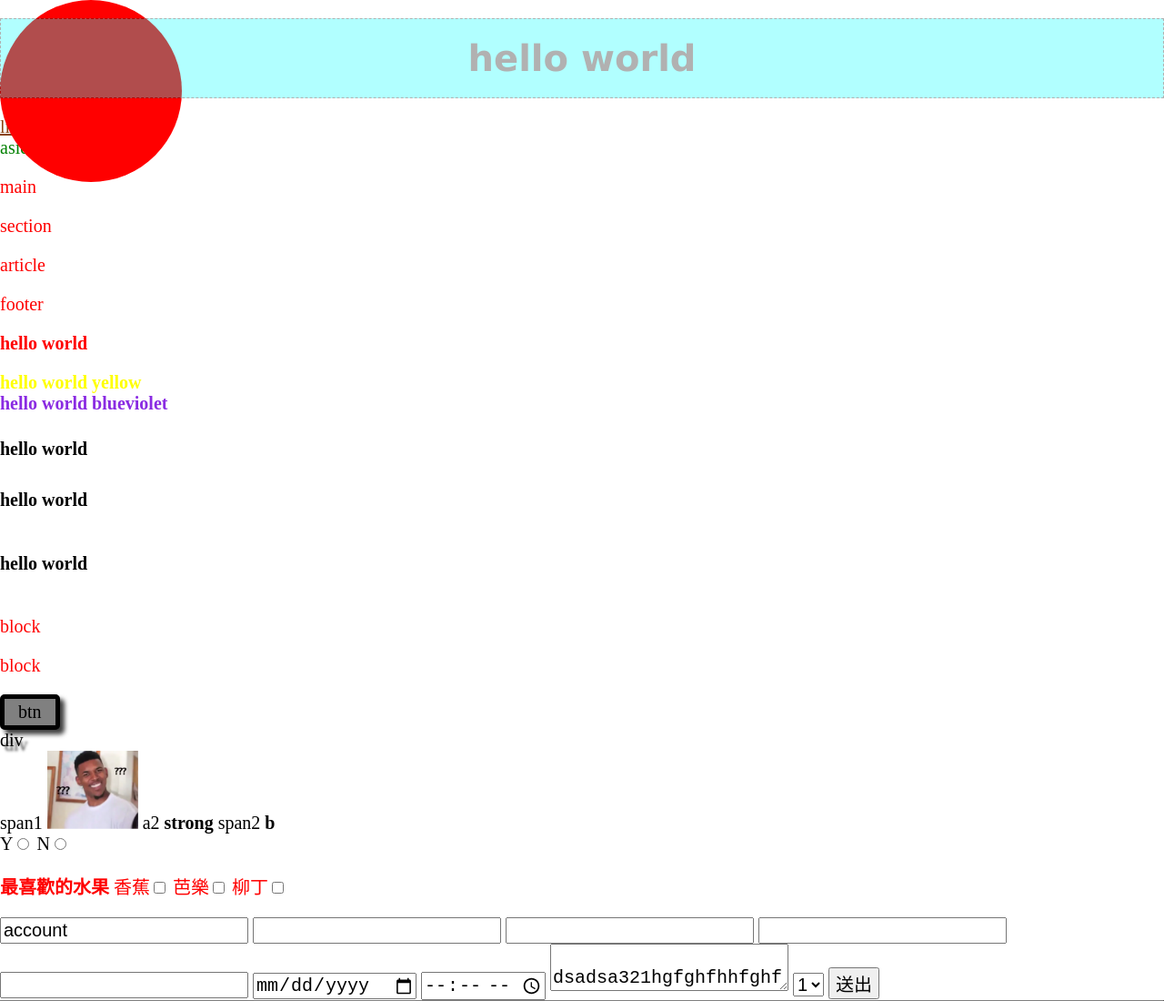
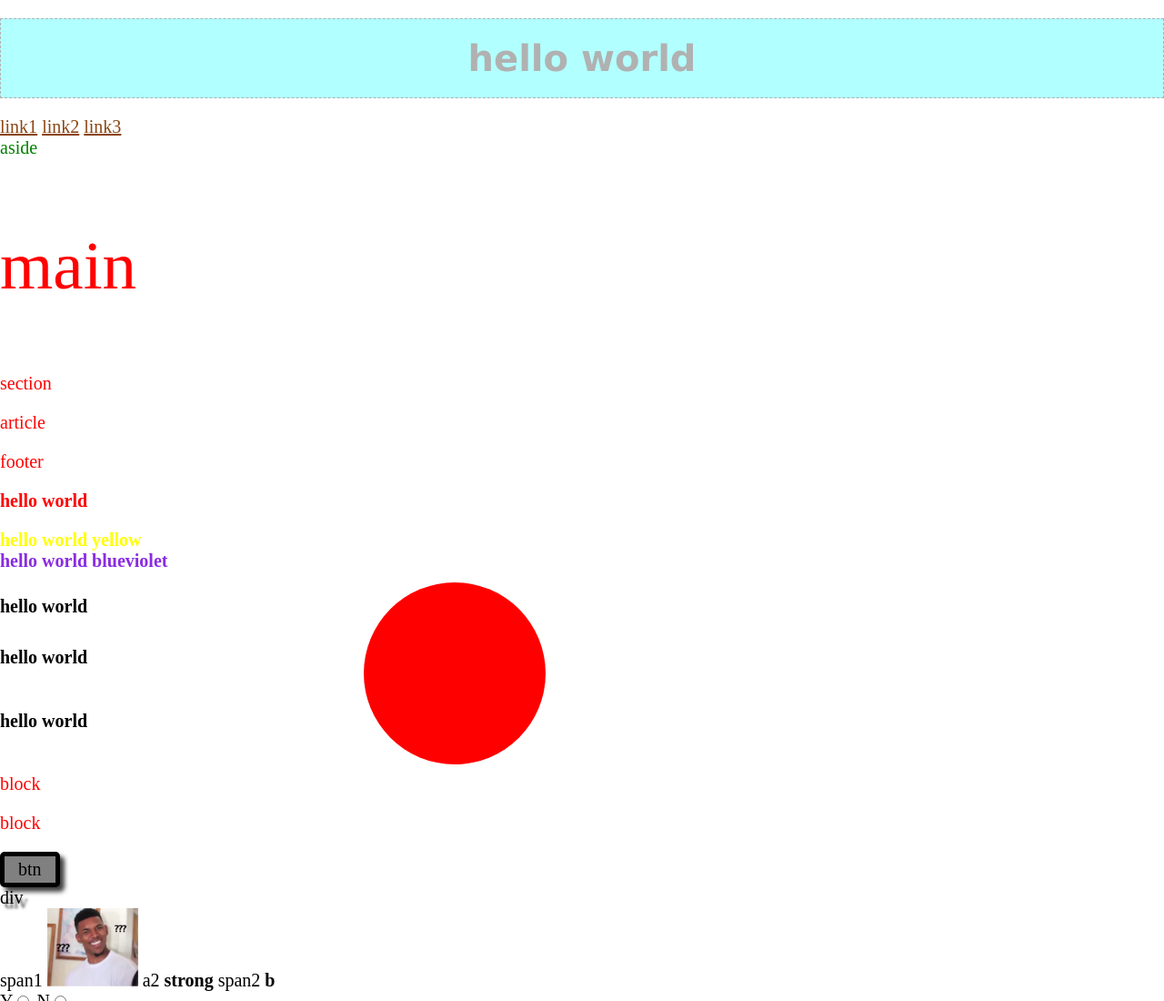
Before and after one commit to lu7766lu7766/figma3_git, a plain HTML site: page index.html in a window 1280 px wide. Shown: the top 1100 px of the page at 91% size. Drawn offline with Linux system fonts and the light colour scheme; no server answers; a web font is replaced by a local one.

Commit message:
css unit

```diff
--- a/index.css
+++ b/index.css
@@ -50,8 +50,8 @@ a:hover {
 }
 .circle {
   position: absolute;
-  top: 0;
-  left: 0;
+  top: 50vw;
+  left: 50vh;
   width: 200px;
   height: 200px;
   border-radius: 50%;
@@ -140,3 +140,14 @@ body {
     width: 100%;
   }
 }
+
+/* em rem */
+.size-unit-parent {
+  font-size: 20px;
+}
+.size-unit-child {
+  font-size: 1.5rem;
+}
+html {
+  font-size: 50px;
+}
--- a/index.html
+++ b/index.html
@@ -26,7 +26,9 @@
     </aside>
 
     <main>
-      <p class="main green" name="main">main</p>
+      <div class="size-unit-parent">
+        <p class="main green size-unit-child" name="main">main</p>
+      </div>
     </main>
 
     <section>
--- a/index.js
+++ b/index.js
@@ -445,4 +445,12 @@ setTimeout(function () {
   console.log("timeout")
 }, 5000)
 
+fetch("https://tcgbusfs.blob.core.windows.net/dotapp/youbike/v2/youbike_immediate.json")
+  .then(function (res) {
+    return res.json()
+  })
+  .then(function (data) {
+    console.log(data)
+  })
+
 // css 單位
```
